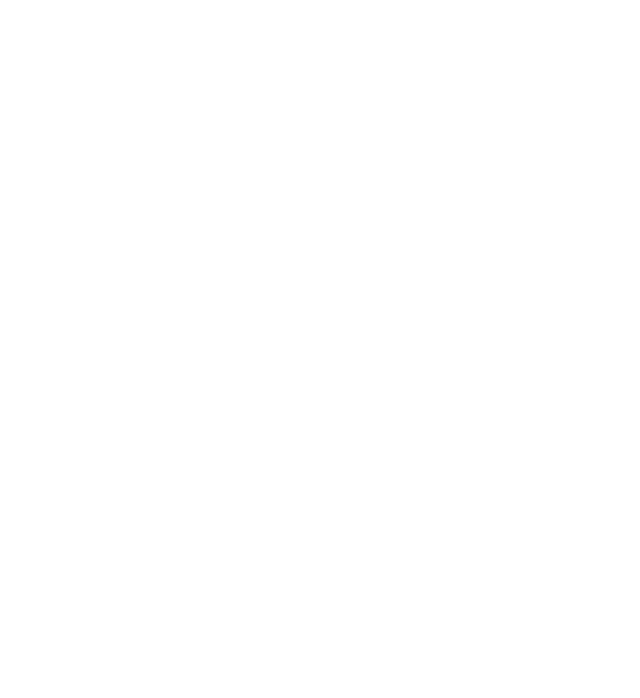
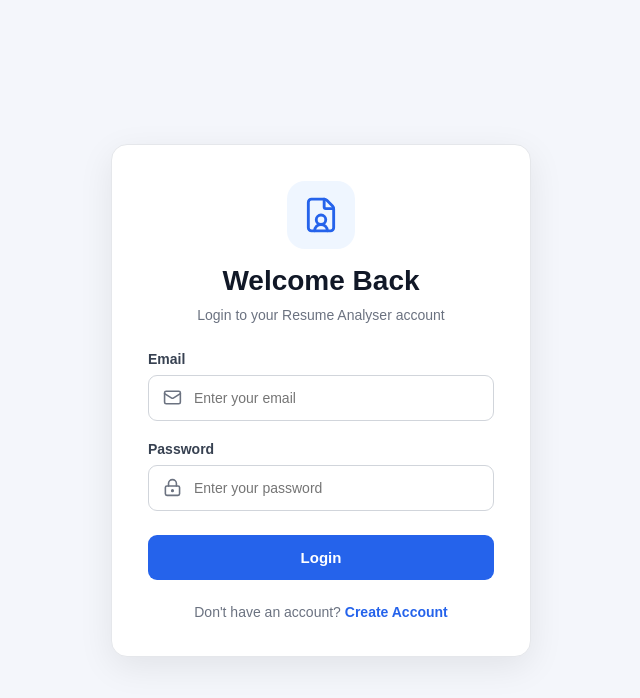
Before and after one commit to upadhyayakundan326-png/Resume_frontend, a React (Vite) app in the folder Resume_frontend/: page /login in a window 1280 px wide. Before the commit this address had no page. Shown: the top 698 px of the page, without its empty margins (319-959 px from the left). Built offline with nearby package versions, Linux system fonts and the light colour scheme.

Commit message:
created the login page

```diff
--- a/Resume_frontend/src/App.jsx
+++ b/Resume_frontend/src/App.jsx
@@ -3,6 +3,7 @@
 import Signup from "./pages/signup";
 import Otp from "./pages/otp";
 import "./App.css";
+import Login from "./pages/login";
 
 function App() {
   return (
@@ -10,6 +11,7 @@
       <Route path="/" element={<Signup />} />
       <Route path="/signup" element={<Signup />} />
       <Route path="/otp" element={<Otp />} />
+      <Route path="/login" element={<Login />} />
     </Routes>
   );
 }
--- /dev/null
+++ b/Resume_frontend/src/pages/login.css
@@ -0,0 +1,162 @@
+* {
+  box-sizing: border-box;
+}
+
+html,
+body,
+#root {
+  width: 100%;
+  min-height: 100%;
+  margin: 0;
+}
+
+.login-container {
+  width: 100%;
+  min-height: 100vh;
+  display: flex;
+  justify-content: center;
+  align-items: center;
+  padding: 24px;
+  background: #f4f6fb;
+  font-family: Arial, sans-serif;
+}
+.login-container {
+  min-height: 100vh;
+  display: flex;
+  justify-content: center;
+  align-items: center;
+  padding: 24px;
+  background: #f4f6fb;
+  font-family: Arial, sans-serif;
+
+}
+
+.login-form {
+  width: 100%;
+  max-width: 420px;
+  padding: 36px;
+  background: #ffffff;
+  border: 1px solid #e5e7eb;
+  border-radius: 16px;
+  box-shadow: 0 10px 35px rgba(0, 0, 0, 0.08);
+  display: flex;
+  flex-direction: column;
+}
+
+.login-heading {
+  text-align: center;
+  margin-bottom: 28px;
+}
+
+.login-logo {
+  width: 68px;
+  height: 68px;
+  display: flex;
+  justify-content: center;
+  align-items: center;
+  margin: 0 auto 16px;
+  color: #2563eb;
+  background: #eff6ff;
+  border-radius: 18px;
+}
+
+.login-heading h1 {
+  margin: 0 0 10px;
+  font-size: 28px;
+  color: #111827;
+}
+
+.login-heading p {
+  margin: 0;
+  color: #6b7280;
+  font-size: 14px;
+}
+
+.login-form label {
+  margin-bottom: 8px;
+  font-size: 14px;
+  font-weight: 600;
+  color: #374151;
+}
+
+.login-input-group {
+  display: flex;
+  align-items: center;
+  gap: 12px;
+  padding: 0 14px;
+  margin-bottom: 20px;
+  border: 1px solid #d1d5db;
+  border-radius: 9px;
+  color: #6b7280;
+  transition: border-color 0.2s;
+}
+
+.login-input-group:focus-within {
+  border-color: #2563eb;
+}
+
+.login-input-group input {
+  width: 100%;
+  padding: 14px 0;
+  border: none;
+  outline: none;
+  background: transparent;
+  color: #111827;
+  font-size: 14px;
+}
+
+.login-form button {
+  width: 100%;
+  padding: 14px;
+  margin-top: 4px;
+  border: none;
+  border-radius: 9px;
+  background: #2563eb;
+  color: #ffffff;
+  font-size: 15px;
+  font-weight: 600;
+  cursor: pointer;
+  transition: background 0.2s;
+}
+
+.login-form button:hover {
+  background: #1d4ed8;
+}
+
+.login-form button:disabled {
+  opacity: 0.7;
+  cursor: not-allowed;
+}
+
+.login-message {
+  text-align: center;
+  font-size: 14px;
+  color: #dc2626;
+}
+
+.login-footer {
+  margin: 24px 0 0;
+  text-align: center;
+  color: #6b7280;
+  font-size: 14px;
+}
+
+.login-footer a {
+  color: #2563eb;
+  font-weight: 600;
+  text-decoration: none;
+}
+
+.login-footer a:hover {
+  text-decoration: underline;
+}
+
+@media (max-width: 480px) {
+  .login-form {
+    padding: 26px 20px;
+  }
+
+  .login-heading h1 {
+    font-size: 25px;
+  }
+}
--- /dev/null
+++ b/Resume_frontend/src/pages/login.jsx
@@ -0,0 +1,128 @@
+
+import { useState } from "react";
+import "./login.css";
+import { useNavigate, Link } from "react-router-dom";
+import {
+  FileUser,
+  Mail,
+  LockKeyhole,
+} from "lucide-react";
+
+function Login() {
+  const API_URL = "http://localhost:8000/api/auth/login";
+
+  const navigate = useNavigate();
+
+  const [formdata, setformdata] = useState({
+    email: "",
+    password: "",
+  });
+
+  const [message, setMessage] = useState("");
+  const [loading, setLoading] = useState(false);
+
+  function handleChange(e) {
+    setformdata({
+      ...formdata,
+      [e.target.name]: e.target.value,
+    });
+  }
+
+  const handleSubmit = async (e) => {
+    e.preventDefault();
+
+    setMessage("");
+    setLoading(true);
+
+    try {
+      const response = await fetch(API_URL, {
+        method: "POST",
+        headers: {
+          "Content-Type": "application/json",
+        },
+        credentials: "include",
+        body: JSON.stringify(formdata),
+      });
+
+      const data = await response.json();
+
+      if (!response.ok) {
+        alert(data.message || "Login unsuccessful");
+        return;
+      }
+
+      alert(data.message || "Login successful!");
+
+      navigate("/dashboard");
+    } catch (error) {
+      console.log(error);
+      alert("Could not connect to the server");
+    } finally {
+      setLoading(false);
+    }
+  };
+
+  return (
+    <main className="login-container">
+      <form className="login-form" onSubmit={handleSubmit}>
+        <div className="login-heading">
+          <div className="login-logo">
+            <FileUser size={38} strokeWidth={1.8} />
+          </div>
+
+          <h1>Welcome Back</h1>
+          <p>Login to your Resume Analyser account</p>
+        </div>
+
+        <label htmlFor="email">Email</label>
+
+        <div className="login-input-group">
+          <Mail size={21} />
+
+          <input
+            id="email"
+            type="email"
+            name="email"
+            placeholder="Enter your email"
+            value={formdata.email}
+            onChange={handleChange}
+            required
+          />
+        </div>
+
+        <label htmlFor="password">Password</label>
+
+        <div className="login-input-group">
+          <LockKeyhole size={21} />
+
+          <input
+            id="password"
+            type="password"
+            name="password"
+            placeholder="Enter your password"
+            value={formdata.password}
+            onChange={handleChange}
+            required
+          />
+        </div>
+
+        <button type="submit" disabled={loading}>
+          {loading ? "Logging in..." : "Login"}
+        </button>
+
+        {message && (
+          <p className="login-message" role="status">
+            {message}
+          </p>
+        )}
+
+        <p className="login-footer">
+          Don't have an account?{" "}
+          <Link to="/signup">Create Account</Link>
+        </p>
+      </form>
+    </main>
+  );
+}
+
+export default Login;
--- a/Resume_frontend/src/pages/signup.css
+++ b/Resume_frontend/src/pages/signup.css
@@ -197,4 +197,24 @@
     min-height: 48px;
     margin-top: 24px;
   }
+  .signup-footer {
+  text-align: center;
+  margin-top: 20px;
+  font-size: 14px;
+  color: #6b7280;
 }
+
+.signup-footer span {
+  color: #2563eb;
+  font-weight: 600;
+  cursor: pointer;
+}
+
+
+}
+.signup-footer span:hover {
+  text-decoration: underline;
+}
+.login{
+  text-align: center;
+}
--- a/Resume_frontend/src/pages/signup.jsx
+++ b/Resume_frontend/src/pages/signup.jsx
@@ -115,11 +115,20 @@
         </div>
 
         <button type="submit">Create Account</button>
+        <div className="login">
+        <p className="signup-footer">
+  Already have an account?{" "}
+  <span onClick={() => navigate("/login")}>
+    Login
+  </span>
+</p>
+</div>
 
         {message && (
           <p className="signup-message" role="status">
             {message}
           </p>
+
         )}
       </form>
     </main>
```
